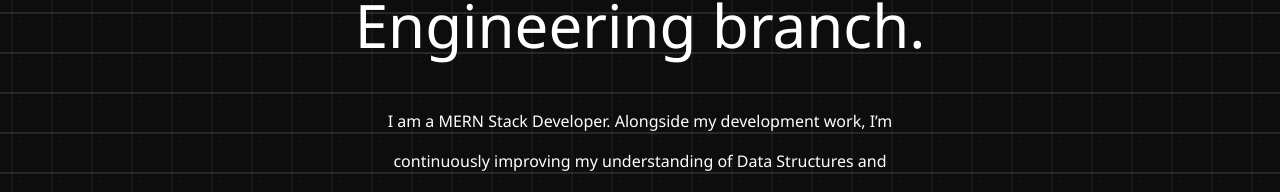
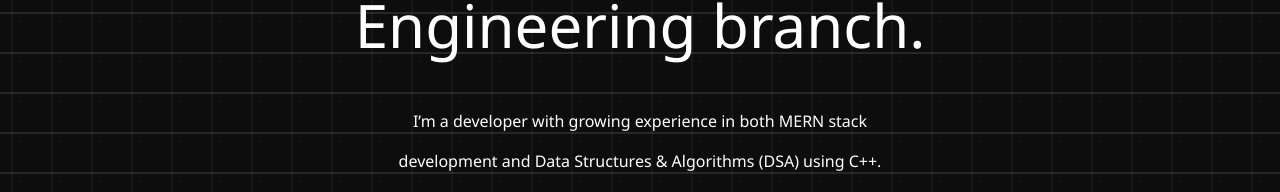
Before and after one commit to vivek-mishra12/frontent-portfolio, a React (Vite) app: page / in a window 1280 px wide. Shown: the part 599-791 px from the top of the page. Built offline with nearby package versions, Linux system fonts and the light colour scheme.

Commit message:
Update Hero.jsx
changed

```diff
--- a/src/Components/Hero/Hero.jsx
+++ b/src/Components/Hero/Hero.jsx
@@ -8,7 +8,7 @@
     <div id='home' className='hero'>
         <img src={profile_img} height={180} width={170}  alt="" />
         <h1><span>I'm Vivek Mishra,</span>from Electronics and Communication Engineering branch.</h1>
-        <p>I am a MERN Stack Developer. Alongside my development work, I’m continuously improving my understanding of Data Structures and Algorithms (DSA) using C++.</p>
+        <p>I’m a developer with growing experience in both MERN stack development and Data Structures & Algorithms (DSA) using C++. </p>
         <div className="hero-action">
             <div ><AnchorLink className="hero-connect" offset={50} href='#contact'>Connect With me </AnchorLink></div>
             <div className="hero-resume">My resume</div>
```
